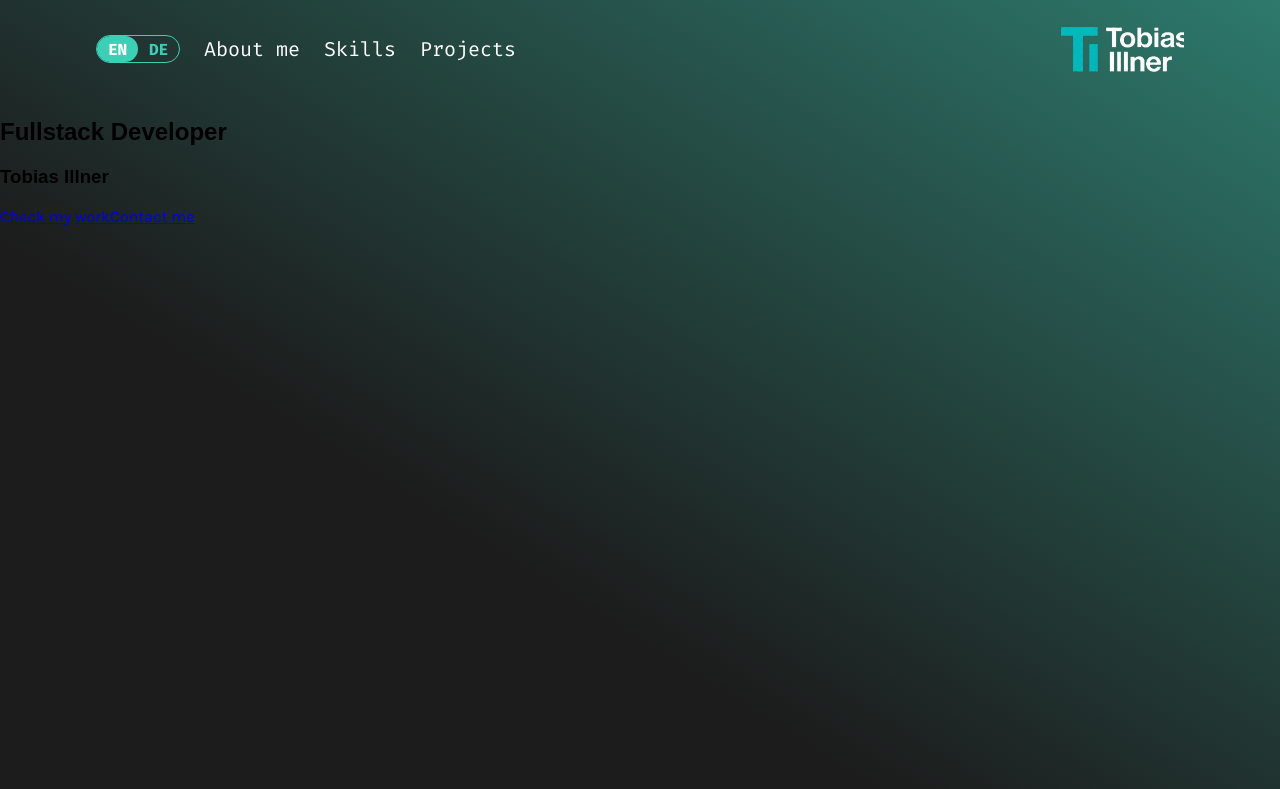
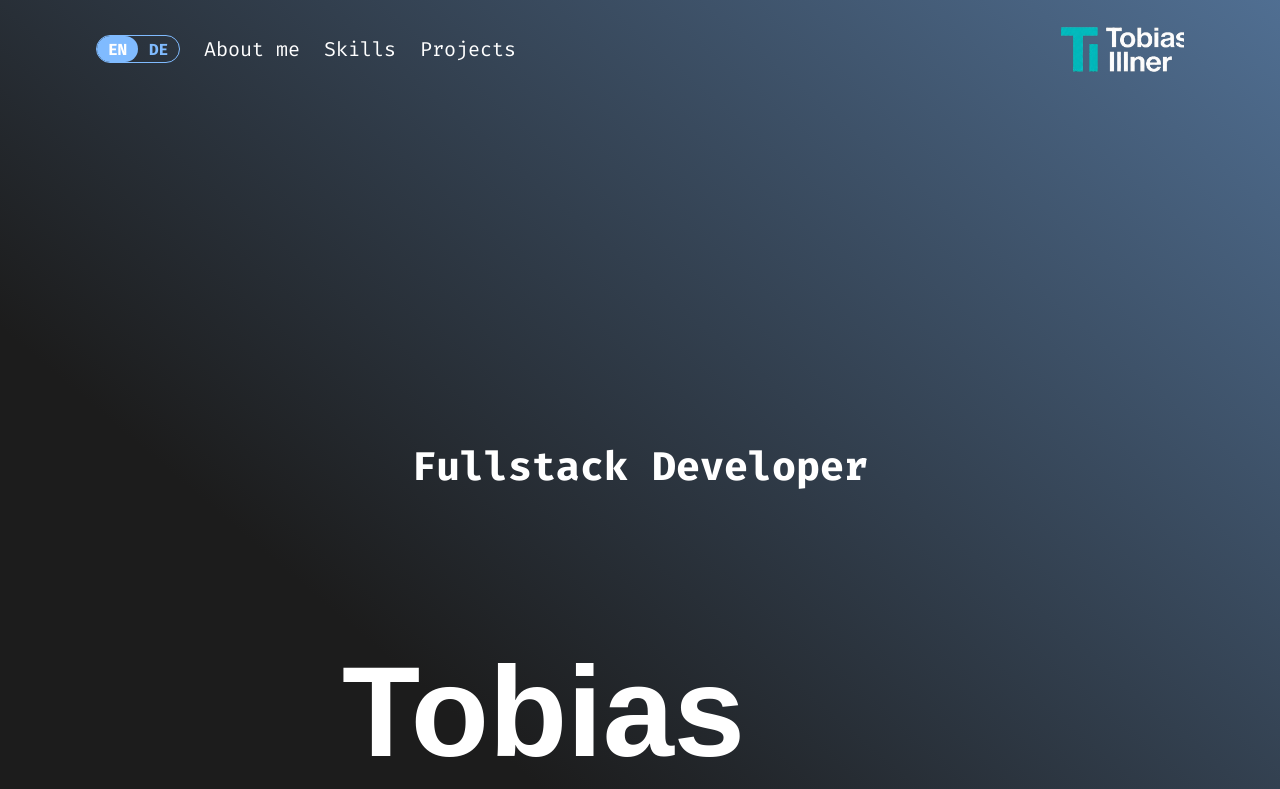
Before and after one commit to TobiasIllnerDev/Portfolio, an Angular app: page / in a window 1280 px wide. Shown: the top 789 px of the page. Built offline with nearby package versions, Linux system fonts and the light colour scheme; a web font is replaced by a local one.

Commit message:
feat: Hero section text and boxen

```diff
--- a/src/app/layout/header/header.scss
+++ b/src/app/layout/header/header.scss
@@ -21,7 +21,7 @@
   a {
     position: relative;
     color: white;
-    font-size: 20px;
+    font-size: 1.25rem;
     font-family: "Fira Code", monospace;
     font-weight: 400;
     text-decoration: none;
--- a/src/app/pages/main-section/hero/hero.html
+++ b/src/app/pages/main-section/hero/hero.html
@@ -1,7 +1,7 @@
-<section>
+<section class="header-section">
   <h2>Fullstack Developer</h2>
   <h1>Tobias Illner</h1>
-  <div>
+  <div class="header-navigation">
     <a href="#">Check my work</a>
     <a href="#">Contact me</a>
   </div>
--- a/src/app/pages/main-section/hero/hero.scss
+++ b/src/app/pages/main-section/hero/hero.scss
@@ -0,0 +1,46 @@
+@use "../../../../styles/variables" as *;
+
+.header-section {
+    display: flex;
+    align-items: center;
+    justify-content: center;
+    flex-direction: column;
+    margin: 316px 342px;
+
+    h2 {
+       color: white;
+       font-family: "Fira Code", monospace;
+       line-height: 100%;
+       letter-spacing: 0%;
+       font-size: 2.5rem;
+    }
+
+    h1 {
+        color: white;
+        font-family: "Karla", Arial, sans-serif;
+        font-size: 8rem;
+        font-weight: 700;
+        line-height: 100%;
+        letter-spacing: 0%;
+    }
+
+}
+
+.header-navigation {
+    display: flex;
+    gap: 48px;
+
+    a {
+        color: white;
+        text-decoration: none;
+        font-size: 2rem;
+        border: 1px solid white;
+        border-radius: 100px;
+        padding: 10px;
+        cursor: pointer;
+
+        &:hover {
+            color: $button-green;
+        }
+    }
+}
--- a/src/styles/_variables.scss
+++ b/src/styles/_variables.scss
@@ -1,2 +1,2 @@
-$button-green: rgba(61, 207, 182, 1);
+$button-green: rgba(128, 187, 255, 1);
 $background-color: rgba(28, 28, 28, 1);
```
